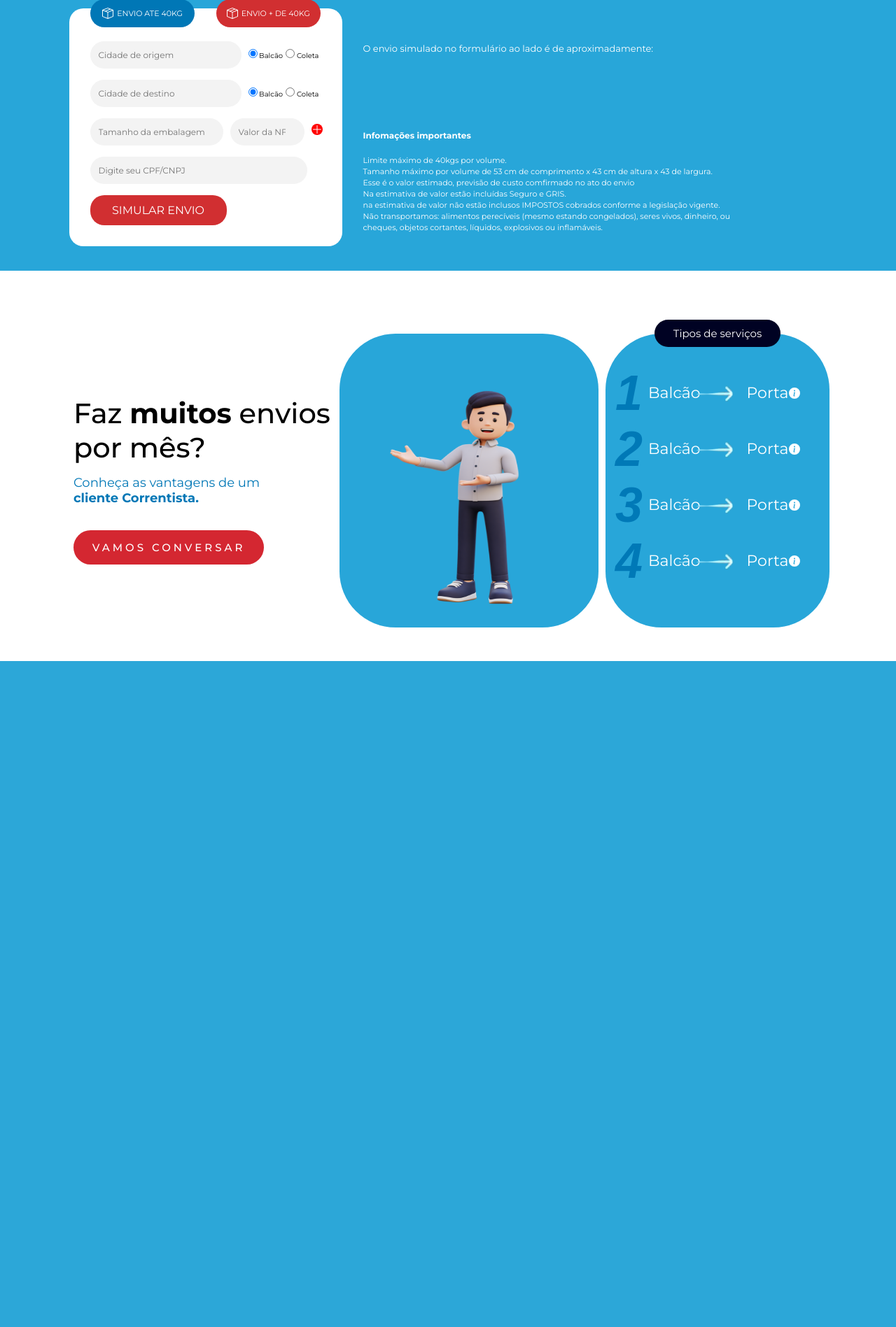
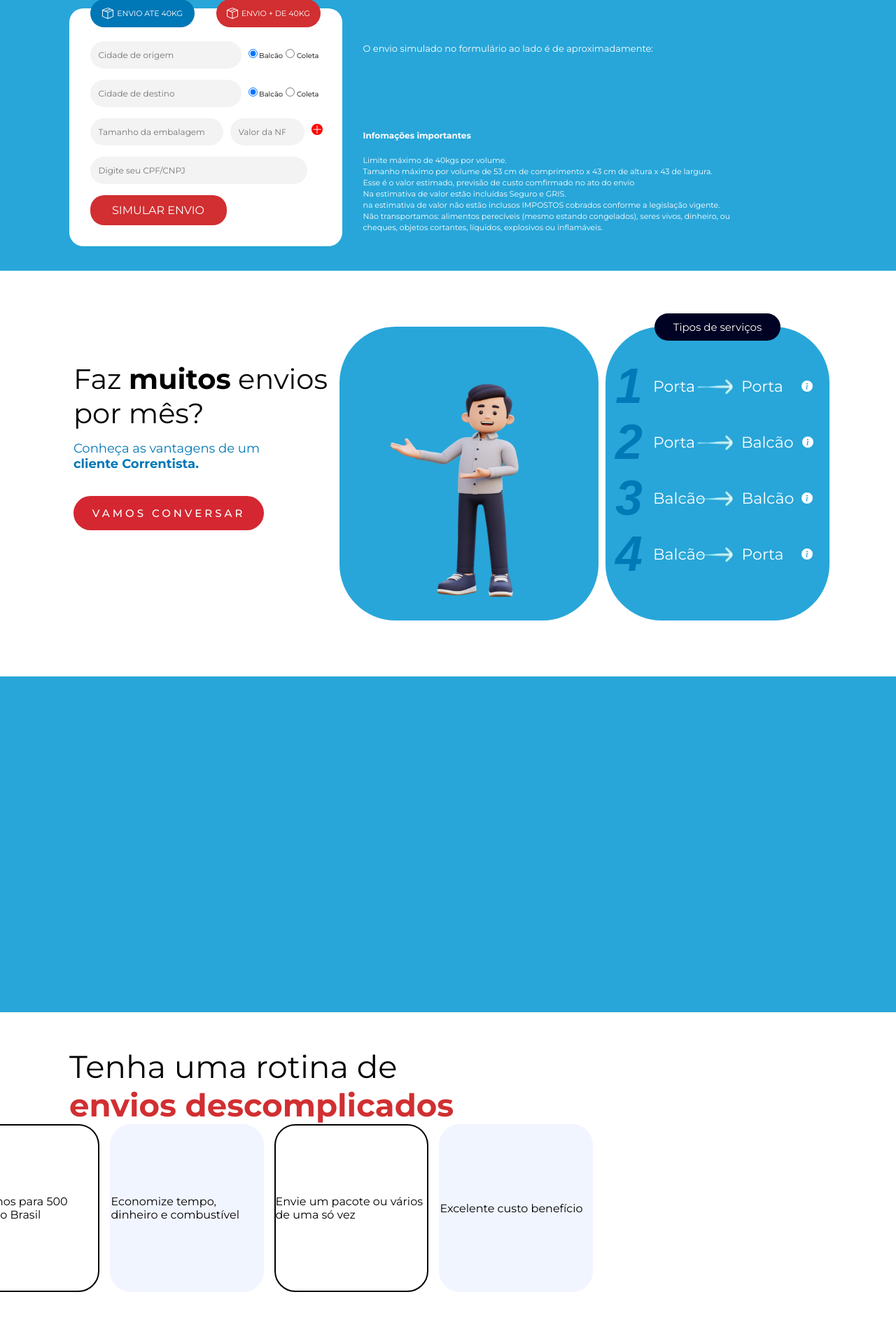
Before and after one commit to Guilhermedev9/Despacho_Rpd, a Flask app: page / in a window 1280 px wide. Shown: the part 933-2830 px from the top of the page at 70% size. Before the commit the page ends 1878 px from the top, so only its background shows below. Run offline with Flask 3, Linux system fonts and the light colour scheme.

Commit message:
Criação do Fifth layout

```diff
--- a/app/static/style.css
+++ b/app/static/style.css
@@ -154,8 +154,7 @@ nav>div>ul>li>a:hover{
     line-height: 50px;
     color: #fff;
 }
-
-
+/* CAIXAS SEGUNDA SEÇÃO*/
 #box-caixas-header{
     display: flex;
     align-items: center;
@@ -360,8 +359,8 @@ input[type="text"], input[type="number"] {
     display: flex;
     align-items: center;
     justify-content: center;
-    padding-top: 7%;
-    padding-bottom: 3rem ;
+    padding-top: 5rem;
+    padding-bottom: 5rem ;
 }
 
 #firts-conteiner-txts{
@@ -369,6 +368,7 @@ display: flex;
 flex-direction: column;
 gap: 15px;
 padding-left: 10px;
+margin-top: -5rem;
 }
 #title-terc-section{
     width: 380px;
@@ -443,8 +443,8 @@ position: absolute;
     font-size: 70px;
     font-weight: 600;
     color: #0079b7;
+    font-style: italic;
     font-family: sans-serif;
-    font-style: italic;
 }
 .prgs{
     display: flex;
@@ -453,18 +453,74 @@ position: absolute;
     font-weight: 400;
     font-size: 22px;
     position: relative;
-    padding-left: 8px;
+    padding-left: 15px;
 
 }
 #icon-arrow{
     position: absolute;
     margin-top: -3px;
-    padding-left: 2em;
+    padding-left: 1.7em;
 }
 .second-iten{
 padding-left: 3em;
-
 }
 .div-each-item{
     display: flex;
 }
+#item-second-one{
+padding-right: 1.2em;
+}
+#item-second-tow{
+    padding-right: 12px;
+}
+#item-second-third{
+    margin-left: -14px;
+    padding-right: 11px;
+}
+#item-second-quarto{
+    margin-left: -14px;
+    padding-right: 1.6rem;
+}
+
+/* QUARTA SEÇÃO*/
+#fourth-session{
+height: 30em;
+background-color: #28a6d9;
+}
+
+/* QUINTA SECTION */
+#allbox-fifth-section{
+    padding: 50px 0px 50px 0px;
+}
+#box-itens{
+    display: flex;
+    align-items: center;
+    flex-direction: column;
+    margin-left: -32rem;
+}
+#text-fifth-section{
+    width: 570px;
+}
+/* CAIXAS QUINTA SEÇÃO*/
+#box-caixas-5section{
+    display: flex;
+    align-items: center;
+    flex-wrap: wrap;
+    gap: 15px;
+    margin: auto;
+}
+.itens-caixas-5section{
+    width: 220px;
+    height: 240px;
+    border-radius: 30px;
+    display: flex;
+    flex-direction: column;
+    justify-content: center;
+}
+.boxs1-3{
+    border: 2px solid #000;
+}
+.boxs2-4{
+    background-color: #f1f5ff;
+    border: 2px solid #f1f5ff;
+}
--- a/app/templates/index.html
+++ b/app/templates/index.html
@@ -203,7 +203,7 @@
     <!-- TERCEIRA SEÇÃO-->
     <div id="third-section">
             <div id="firts-conteiner-txts">
-                <p style="font-weight: 500;" id="title-terc-section">
+                <p style="font-weight: 400;" id="title-terc-section">
                     Faz
                     <span style="font-weight: 700;">muitos</span> envios por mês?
                 </p>
@@ -232,8 +232,8 @@
                         <div class="div-each-item">
                             <span class="number-icon">1</span>
                                 <P class="prgs" >
-                                    Balcão <img src="{{ url_for('static', filename='imgs/seta-removebg-preview.png' )}}" id="icon-arrow">
-                                    <span class="second-iten" id="item-second-quarto">Porta</span>
+                                    Porta <img src="{{ url_for('static', filename='imgs/seta-removebg-preview.png' )}}" id="icon-arrow">
+                                    <span class="second-iten" id="item-second-one">Porta</span>
                                      <svg xmlns="http://www.w3.org/2000/svg" width="16" height="16" fill="currentColor" class="bi bi-info-circle-fill" viewBox="0 0 16 16">
                                          <path d="M8 16A8 8 0 1 0 8 0a8 8 0 0 0 0 16m.93-9.412-1 4.705c-.07.34.029.533.304.533.194 0 .487-.07.686-.246l-.088.416c-.287.346-.92.598-1.465.598-.703 0-1.002-.422-.808-1.319l.738-3.468c.064-.293.006-.399-.287-.47l-.451-.081.082-.381 2.29-.287zM8 5.5a1 1 0 1 1 0-2 1 1 0 0 1 0 2"/>
                                         </svg>
@@ -242,8 +242,8 @@
                         <div class="div-each-item">
                             <span class="number-icon">2</span>
                                 <P class="prgs" >
-                                    Balcão <img src="{{ url_for('static', filename='imgs/seta-removebg-preview.png' )}}" id="icon-arrow">
-                                    <span class="second-iten" id="item-second-quarto">Porta</span>
+                                    Porta <img src="{{ url_for('static', filename='imgs/seta-removebg-preview.png' )}}" id="icon-arrow">
+                                    <span class="second-iten" id="item-second-tow">Balcão</span>
                                      <svg xmlns="http://www.w3.org/2000/svg" width="16" height="16" fill="currentColor" class="bi bi-info-circle-fill" viewBox="0 0 16 16">
                                          <path d="M8 16A8 8 0 1 0 8 0a8 8 0 0 0 0 16m.93-9.412-1 4.705c-.07.34.029.533.304.533.194 0 .487-.07.686-.246l-.088.416c-.287.346-.92.598-1.465.598-.703 0-1.002-.422-.808-1.319l.738-3.468c.064-.293.006-.399-.287-.47l-.451-.081.082-.381 2.29-.287zM8 5.5a1 1 0 1 1 0-2 1 1 0 0 1 0 2"/>
                                         </svg>
@@ -253,7 +253,7 @@
                             <span class="number-icon">3</span>
                                 <P class="prgs" >
                                     Balcão <img src="{{ url_for('static', filename='imgs/seta-removebg-preview.png' )}}" id="icon-arrow">
-                                    <span class="second-iten" id="item-second-quarto">Porta</span>
+                                    <span class="second-iten" id="item-second-third">Balcão</span>
                                      <svg xmlns="http://www.w3.org/2000/svg" width="16" height="16" fill="currentColor" class="bi bi-info-circle-fill" viewBox="0 0 16 16">
                                          <path d="M8 16A8 8 0 1 0 8 0a8 8 0 0 0 0 16m.93-9.412-1 4.705c-.07.34.029.533.304.533.194 0 .487-.07.686-.246l-.088.416c-.287.346-.92.598-1.465.598-.703 0-1.002-.422-.808-1.319l.738-3.468c.064-.293.006-.399-.287-.47l-.451-.081.082-.381 2.29-.287zM8 5.5a1 1 0 1 1 0-2 1 1 0 0 1 0 2"/>
                                         </svg>
@@ -264,7 +264,7 @@
                                 <P class="prgs" >
                                     Balcão <img src="{{ url_for('static', filename='imgs/seta-removebg-preview.png' )}}" id="icon-arrow">
                                     <span class="second-iten" id="item-second-quarto">Porta</span>
-                                     <svg xmlns="http://www.w3.org/2000/svg" width="16" height="16" fill="currentColor" class="bi bi-info-circle-fill" viewBox="0 0 16 16">
+                                     <svg xmlns="http://www.w3.org/2000/svg" width="16" height="16" fill="currentColor" class="icon-info" viewBox="0 0 16 16">
                                          <path d="M8 16A8 8 0 1 0 8 0a8 8 0 0 0 0 16m.93-9.412-1 4.705c-.07.34.029.533.304.533.194 0 .487-.07.686-.246l-.088.416c-.287.346-.92.598-1.465.598-.703 0-1.002-.422-.808-1.319l.738-3.468c.064-.293.006-.399-.287-.47l-.451-.081.082-.381 2.29-.287zM8 5.5a1 1 0 1 1 0-2 1 1 0 0 1 0 2"/>
                                         </svg>
                                 </P>
@@ -278,5 +278,31 @@
      <div id="fourth-session">
 
      </div>
+
+     <!--QUINTA SEÇÃO -->
+     <section id="allbox-fifth-section">
+        <div id="box-itens">
+            <div id="text-fifth-section">
+                <p style="font-weight: 400; font-size: 45px;">Tenha uma rotina de
+                    <span style="font-weight: 700; color: #d12f31;"> envios descomplicados </span>
+                </p>
+            </div>
+            <div id="box-caixas-5section">
+                <div id="caixa1" class="itens-caixas-5section boxs1-3">
+                    <p>Entregamos para 500 cidades do Brasil</p>
+                </div>
+                <div id="caixa2 " class="itens-caixas-5section boxs2-4">
+                    <p> Economize tempo, dinheiro e combustível</p>
+                </div>
+                <div id="caixa3" class="itens-caixas-5section boxs1-3">
+                    <p> Envie um pacote ou vários de uma só vez</p>
+                </div>
+                <div id="caixa4" class="itens-caixas-5section boxs2-4">
+                   <p>Excelente custo benefício</p>
+                </div>
+            </div>
+        </div>
+     </section>
+
 </body>
 </html>
```
